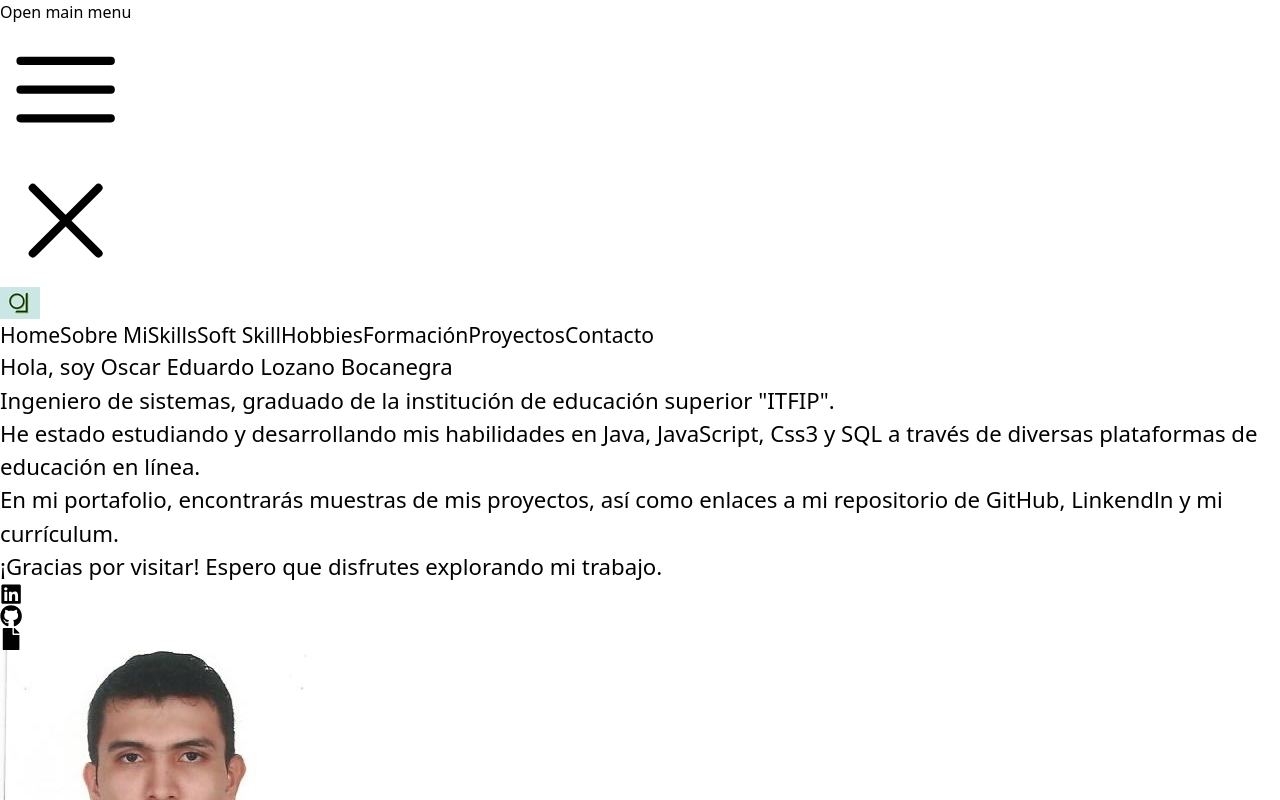
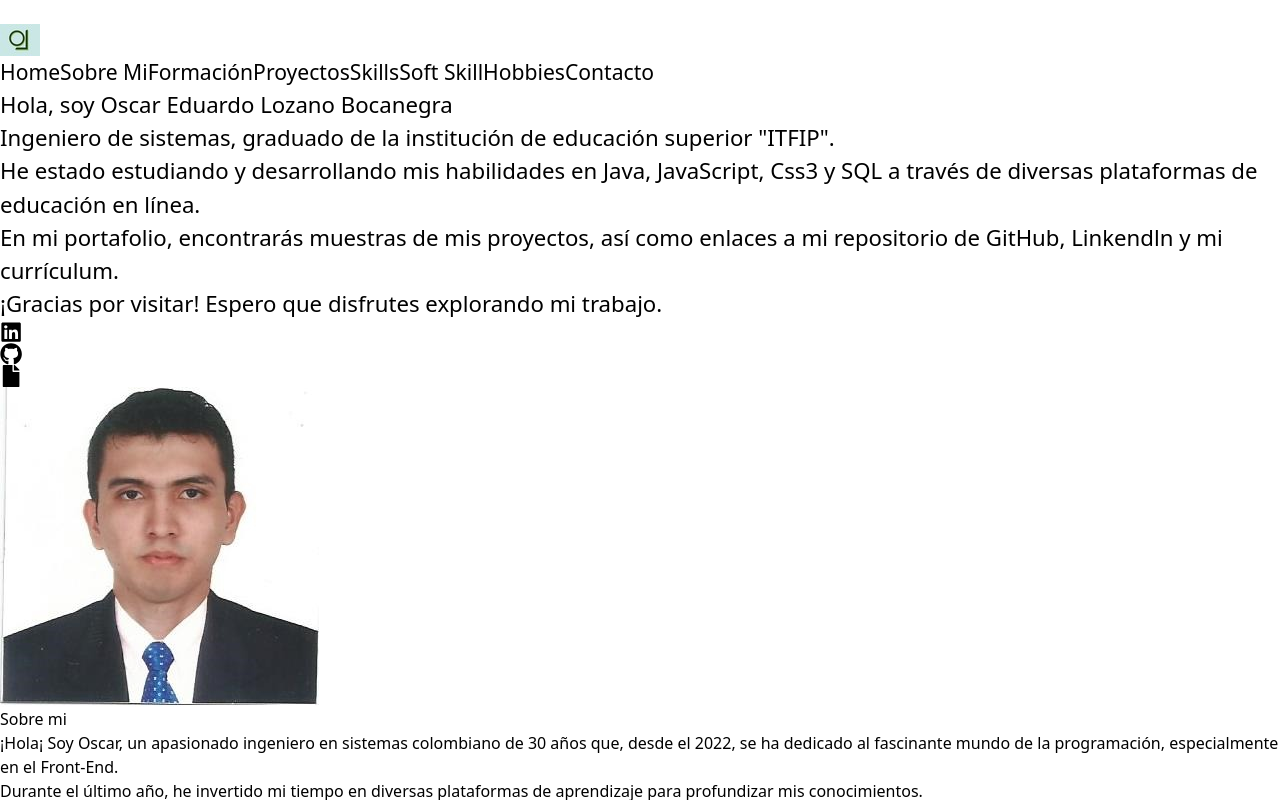
Before and after one commit to Olozano1194/portafolio, a React (Vite) app: page / in a window 1280 px wide. Shown: the top 800 px of the page. Built offline with nearby package versions, Linux system fonts and the light colour scheme.

Commit message:
Haciendole unos cambios de posición a los componentes tanto en el navbar como en las rutas

```diff
--- a/src/App.jsx
+++ b/src/App.jsx
@@ -23,11 +23,11 @@
             <main className='bg-gray-200 p-5'>
               <Redes />
               <SobreMi />
+              <FormacionAcademica />
+              <Proyectos />
               <Skills />
               <SoftSkills />
               <Hobbies />
-              <FormacionAcademica />
-              <Proyectos />
             </main>
           }
         />
--- a/src/components/Contacto.jsx
+++ b/src/components/Contacto.jsx
@@ -125,13 +125,10 @@
             </form>
 
             <div className="mt-7 md:mb-5 text-[1.22rem] text-stone-50 lg:text-xl xl:text-2xl">
-                <p>©2024 desarrollado por Oscar Lozano</p>
+                <p>©2025 desarrollado por Oscar Lozano</p>
             </div>
         </section>
     );
 
 }
 export default Contacto;
-
-
-//w-full flex flex-wrap justify-between text-center gap-2 mt-5 text-xl cursor-pointer
--- a/src/components/Navbar.jsx
+++ b/src/components/Navbar.jsx
@@ -9,11 +9,11 @@
 const navigation = [
     { name: 'Home', href: '#redes', current: true},
     { name: 'Sobre Mi', href: '#sobreMi', current: false},
+    { name: 'Formación', href: '#formacionAcademica', current: false },
+    { name: 'Proyectos', href: '#proyectos', current: false },
     { name: 'Skills', href: '#skill', current: false},
     { name: 'Soft Skill', href: '#softSkill', current: false},
     { name: 'Hobbies', href: '#hobbies', current: false},
-    { name: 'Formación', href: '#formacionAcademica', current: false },
-    { name: 'Proyectos', href: '#proyectos', current: false },
     { name: 'Contacto', href: '#contacto', current: false}
 ]
 function classNames(...classes) {
@@ -28,9 +28,8 @@
                 <div className="relative flex h-16 items-center justify-start w-full">
                     <div className="absolute inset-y-0 left-0 flex items-center sm:hidden">
                             {/* Mobile menu button*/}
-                            <DisclosureButton className="group relative inline-flex items-center justify-center rounded-md p-2 text-gray-400 hover:bg-gray-700 hover:text-white focus:outline-none focus:ring-2 focus:ring-inset focus:ring-white">
+                            <DisclosureButton className="group relative inline-flex items-center justify-center rounded-md p-2 text-slate-50 hover:bg-gray-700 hover:text-white focus:outline-none focus:ring-2 focus:ring-inset focus:ring-white">
                                 <span className="absolute -inset-0.5" />
-                                <span className="sr-only">Open main menu</span>
                                 <Bars3Icon aria-hidden="true" className="block size-6 group-data-[open]:hidden" />
                                 <XMarkIcon aria-hidden="true" className="hidden size-6 group-data-[open]:block" />
                             </DisclosureButton>
```
